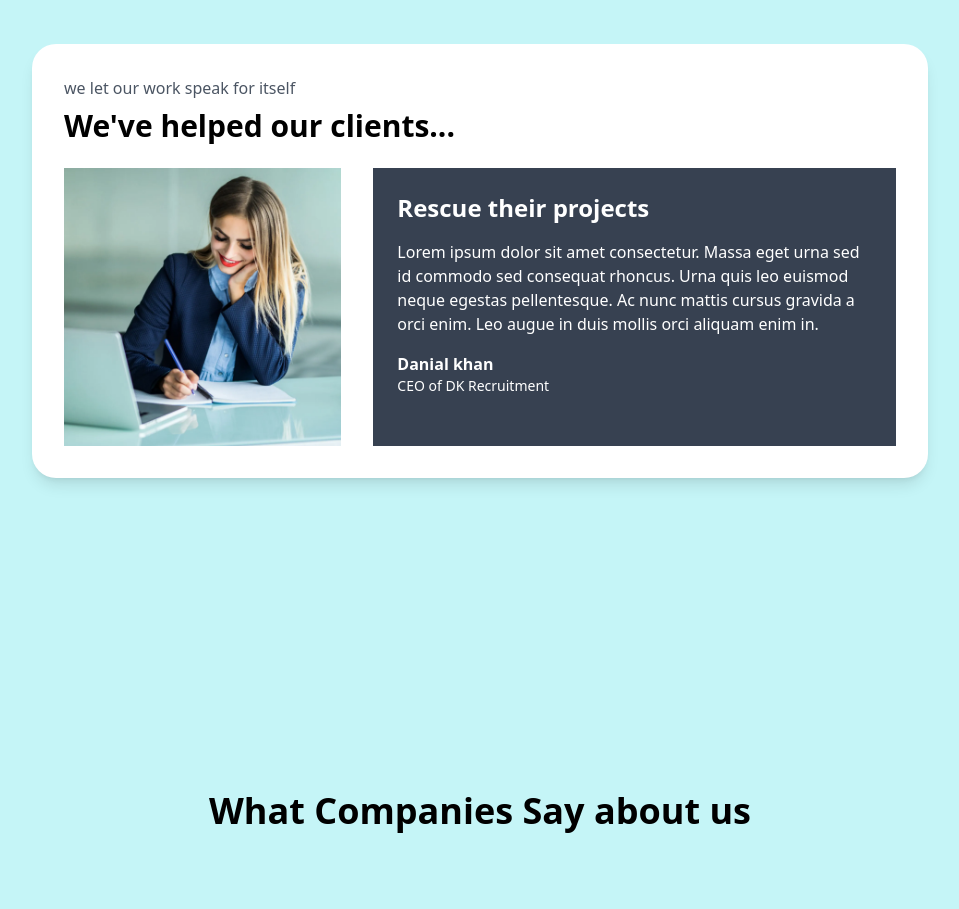
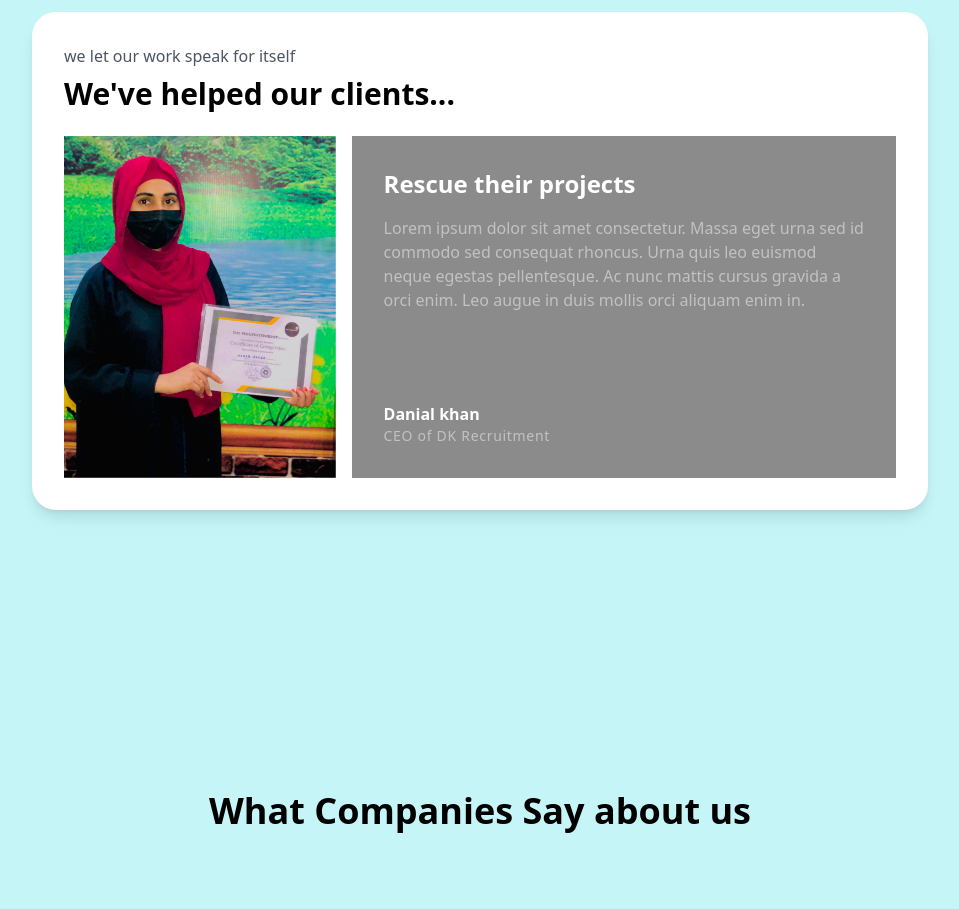
Before and after one commit to SheerGhazi/Social-Swirl-Project, a React (Vite) app: page / in a window 1280 px wide. Shown: the part 3760-4669 px from the top of the page, without its empty margins (160-1119 px from the left). Built offline with nearby package versions, Linux system fonts and the light colour scheme.

Commit message:
fix : Testimonial

```diff
--- a/src/components/Testimonial/Testimonial.jsx
+++ b/src/components/Testimonial/Testimonial.jsx
@@ -1,4 +1,5 @@
 import React from 'react'
+import cln_img from "../../assets/Images/Cln-img.png"
 
 const Testimonial = () => {
   return (
@@ -13,30 +14,31 @@ const Testimonial = () => {
               We've helped our clients...
             </h2>
 
-            <div className="flex flex-col md:flex-row items-stretch">
+            <div className="flex flex-col gap-4 md:flex-row items-stretch">
               <div className="md:w-1/3 mb-4 md:mb-0 flex items-stretch">
                 <img
-                  src="src/assets/Images/image4.webp"
+                  src={cln_img}
                   alt="Client with certificate"
                   className="w-full h-full object-cover"
                 />
               </div>
-              <div className="md:w-4/6 md:pl-8 flex flex-col justify-between">
-                <div className="bg-gray-700 text-white p-6 h-full">
+              <div className="bg-black opacity-45 text-white p-2 flex flex-col justify-between  md:w-4/6 md:p-8 ">
+                <div className="">
                   <h3 className="text-2xl font-semibold mb-4">
                     Rescue their projects
                   </h3>
-                  <p className="mb-4">
+                  <p className="mb-4 text-[#EDEDED99] opacity-85">
                     Lorem ipsum dolor sit amet consectetur. Massa eget urna sed
                     id commodo sed consequat rhoncus. Urna quis leo euismod
                     neque egestas pellentesque. Ac nunc mattis cursus gravida a
                     orci enim. Leo augue in duis mollis orci aliquam enim in.
                   </p>
-                  <div>
+
+                </div>
+                <div>
                     <p className="font-semibold">Danial khan</p>
-                    <p className="text-sm">CEO of DK Recruitment</p>
+                    <p className="text-sm tracking-wider text-[#EDEDED99] opacity-85">CEO of DK Recruitment</p>
                   </div>
-                </div>
               </div>
             </div>
           </div>
```
Also changed, not shown: src/assets/Images/Cln-img.png (added).
